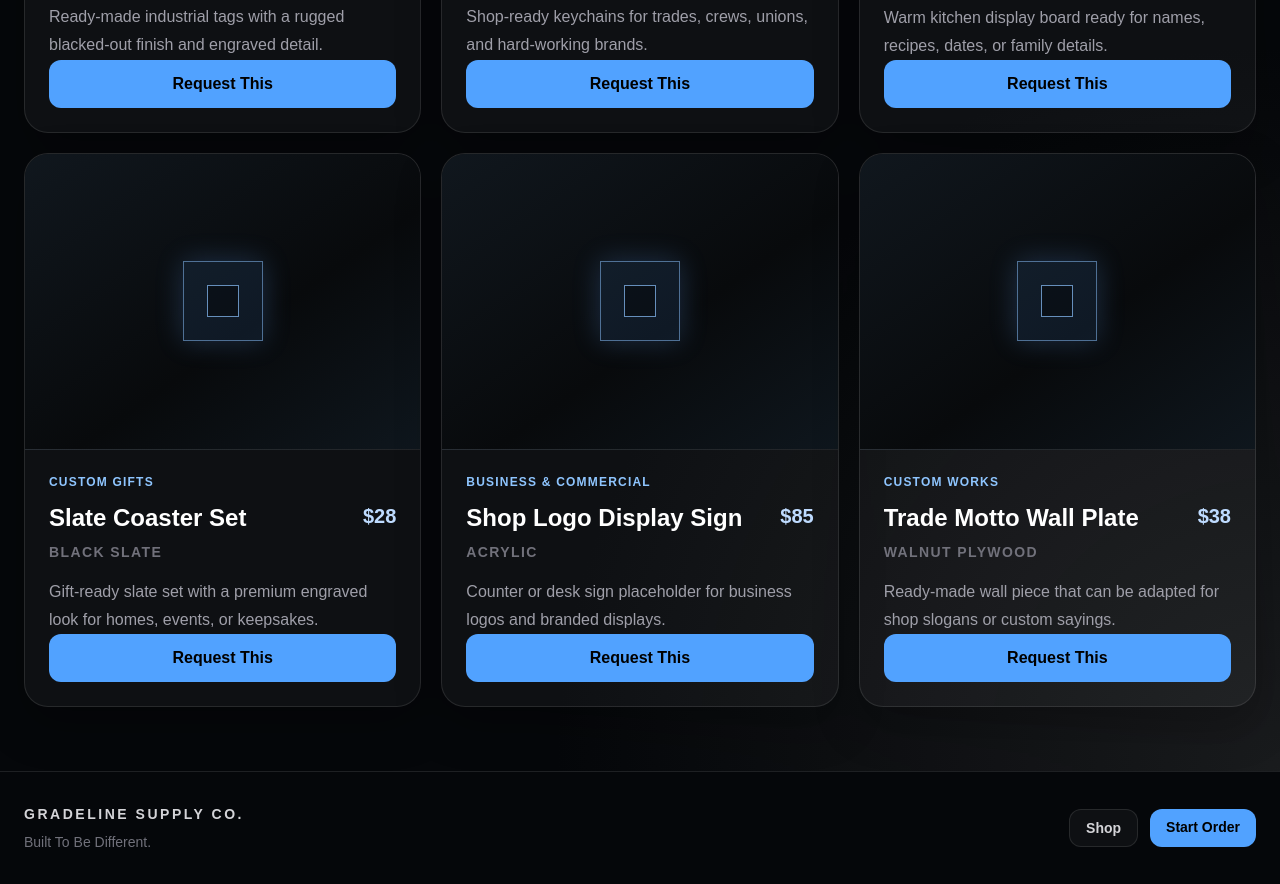
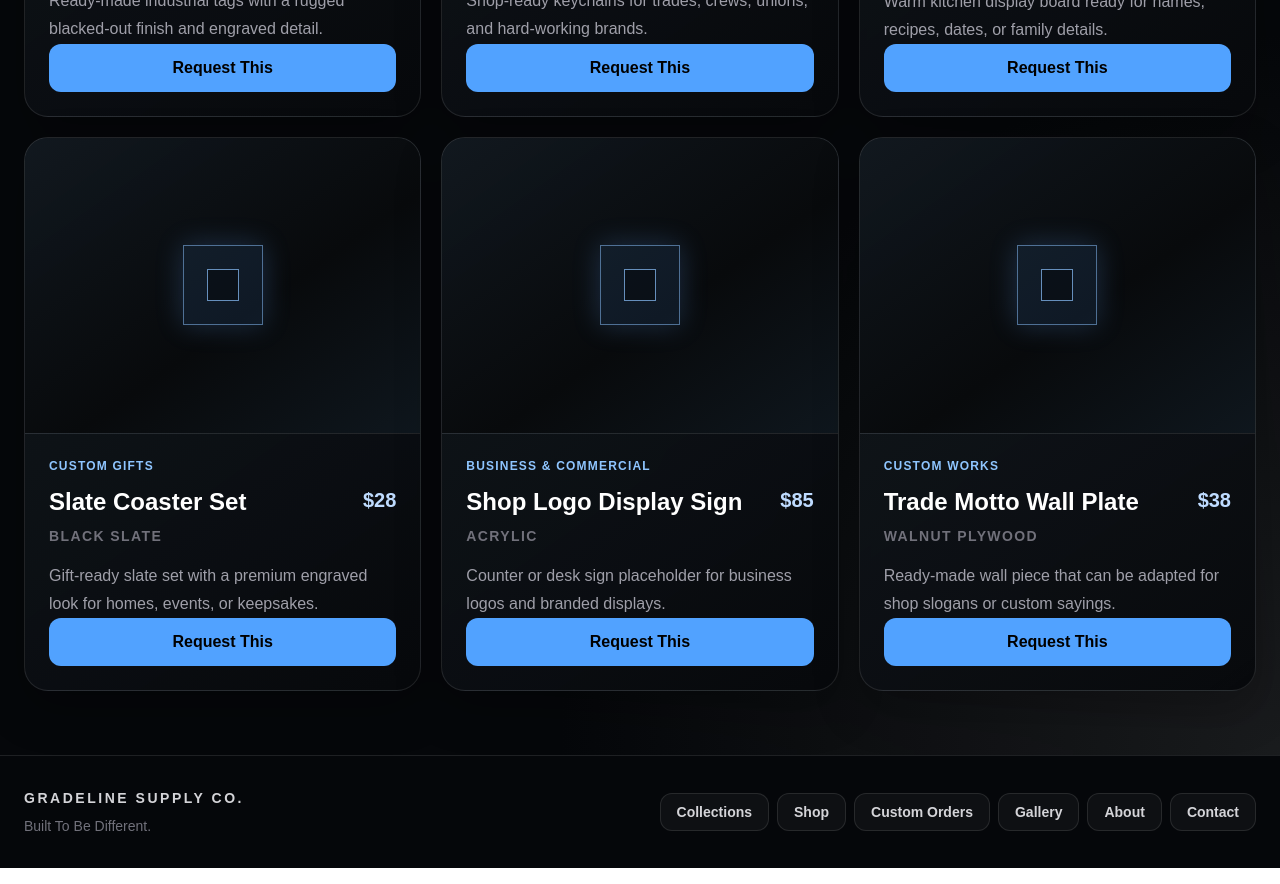
Before and after one commit to davemeeks64-hash/gradeline-supply, a Next.js app: page /shop in a window 1280 px wide. Shown: the part 1100-1984 px from the top of the page. Built offline with nearby package versions, Linux system fonts and the light colour scheme.

Commit message:
Final phase one polish pass

```diff
--- a/src/app/collections/page.tsx
+++ b/src/app/collections/page.tsx
@@ -69,12 +69,12 @@ export default function CollectionsPage() {
   return (
     <>
       <PublicHeader />
-      <main className="min-h-screen bg-[#05070a] text-white">
-      <section className="relative overflow-hidden px-6 py-16">
+      <main className="min-h-screen overflow-hidden bg-[#05070a] text-white">
+      <section className="relative overflow-hidden px-4 py-12 sm:px-6 md:py-16">
         <div className="absolute inset-0 bg-[radial-gradient(circle_at_top_left,_rgba(56,139,196,0.28),_transparent_35%),radial-gradient(circle_at_bottom_right,_rgba(80,80,80,0.28),_transparent_35%)]" />
 
         <div className="relative mx-auto max-w-7xl">
-          <div className="rounded-3xl border border-white/10 bg-gradient-to-br from-zinc-950 via-zinc-900 to-blue-950/40 p-8 shadow-2xl md:p-12">
+          <div className="rounded-3xl border border-white/10 bg-gradient-to-br from-zinc-950 via-zinc-900 to-blue-950/40 p-6 shadow-2xl md:p-10">
             <p className="text-sm font-bold uppercase tracking-widest text-blue-300">
               Gradeline Supply Co.
             </p>
@@ -97,7 +97,7 @@ export default function CollectionsPage() {
             {collections.map((collection) => (
               <article
                 key={collection.title}
-                className="flex flex-col overflow-hidden rounded-3xl border border-white/10 bg-white/[0.04] shadow-[0_18px_45px_rgba(0,0,0,0.28)] transition hover:border-blue-300/40 hover:bg-white/[0.07]"
+                className="flex h-full flex-col overflow-hidden rounded-3xl border border-white/10 bg-[linear-gradient(145deg,rgba(24,31,38,0.72),rgba(7,9,12,0.96))] shadow-[0_18px_45px_rgba(0,0,0,0.28)] transition hover:border-blue-300/40 hover:bg-white/[0.07]"
               >
                 <div className="grid aspect-[4/3] place-items-center border-b border-white/10 bg-[linear-gradient(145deg,rgba(17,24,31,0.96),rgba(8,10,12,1)_58%,rgba(15,23,30,0.98))]">
                   <div className="grid h-20 w-20 place-items-center border border-blue-300/50 bg-blue-400/10 shadow-[0_0_28px_rgba(96,165,250,0.24)]">
--- a/src/app/custom-order/page.tsx
+++ b/src/app/custom-order/page.tsx
@@ -95,12 +95,12 @@ export default function CustomOrderPage() {
   return (
     <>
       <PublicHeader />
-      <main className="min-h-screen bg-[#05070a] text-white">
-      <section className="relative overflow-hidden px-6 py-16">
+      <main className="min-h-screen overflow-hidden bg-[#05070a] text-white">
+      <section className="relative overflow-hidden px-4 py-12 sm:px-6 md:py-16">
         <div className="absolute inset-0 bg-[radial-gradient(circle_at_top_left,_rgba(56,139,196,0.28),_transparent_35%),radial-gradient(circle_at_bottom_right,_rgba(80,80,80,0.28),_transparent_35%)]" />
 
         <div className="relative mx-auto max-w-7xl">
-          <div className="rounded-3xl border border-white/10 bg-gradient-to-br from-zinc-950 via-zinc-900 to-blue-950/40 p-8 shadow-2xl md:p-12">
+          <div className="rounded-3xl border border-white/10 bg-gradient-to-br from-zinc-950 via-zinc-900 to-blue-950/40 p-6 shadow-2xl md:p-10">
             <p className="text-sm font-bold uppercase tracking-widest text-blue-300">
               Gradeline Supply Co.
             </p>
--- a/src/app/gallery/page.tsx
+++ b/src/app/gallery/page.tsx
@@ -59,12 +59,12 @@ export default function GalleryPage() {
   return (
     <>
       <PublicHeader />
-      <main className="min-h-screen bg-[#05070a] text-white">
-      <section className="relative overflow-hidden px-6 py-16">
+      <main className="min-h-screen overflow-hidden bg-[#05070a] text-white">
+      <section className="relative overflow-hidden px-4 py-12 sm:px-6 md:py-16">
         <div className="absolute inset-0 bg-[radial-gradient(circle_at_top_left,_rgba(56,139,196,0.28),_transparent_35%),radial-gradient(circle_at_bottom_right,_rgba(80,80,80,0.28),_transparent_35%)]" />
 
         <div className="relative mx-auto max-w-7xl">
-          <div className="rounded-3xl border border-white/10 bg-gradient-to-br from-zinc-950 via-zinc-900 to-blue-950/40 p-8 shadow-2xl md:p-12">
+          <div className="rounded-3xl border border-white/10 bg-gradient-to-br from-zinc-950 via-zinc-900 to-blue-950/40 p-6 shadow-2xl md:p-10">
             <p className="text-sm font-bold uppercase tracking-widest text-blue-300">
               Gradeline Supply Co.
             </p>
@@ -101,7 +101,7 @@ export default function GalleryPage() {
             {galleryProjects.map((project) => (
               <article
                 key={project.projectName}
-                className="overflow-hidden rounded-3xl border border-white/10 bg-white/[0.04] shadow-[0_18px_45px_rgba(0,0,0,0.28)] transition hover:border-blue-300/40 hover:bg-white/[0.07]"
+                className="h-full overflow-hidden rounded-3xl border border-white/10 bg-[linear-gradient(145deg,rgba(24,31,38,0.72),rgba(7,9,12,0.96))] shadow-[0_18px_45px_rgba(0,0,0,0.28)] transition hover:border-blue-300/40 hover:bg-white/[0.07]"
               >
                 <div className="grid aspect-[4/3] place-items-center border-b border-white/10 bg-[linear-gradient(145deg,rgba(17,24,31,0.96),rgba(8,10,12,1)_58%,rgba(15,23,30,0.98))]">
                   <div className="h-16 w-16 border border-blue-300/50 bg-blue-400/10 shadow-[0_0_28px_rgba(96,165,250,0.24)]" />
--- a/src/app/shop/page.tsx
+++ b/src/app/shop/page.tsx
@@ -65,12 +65,12 @@ export default function ShopPage() {
   return (
     <>
       <PublicHeader />
-      <main className="min-h-screen bg-[#05070a] text-white">
-      <section className="relative overflow-hidden px-6 py-16">
+      <main className="min-h-screen overflow-hidden bg-[#05070a] text-white">
+      <section className="relative overflow-hidden px-4 py-12 sm:px-6 md:py-16">
         <div className="absolute inset-0 bg-[radial-gradient(circle_at_top_left,_rgba(56,139,196,0.28),_transparent_35%),radial-gradient(circle_at_bottom_right,_rgba(80,80,80,0.28),_transparent_35%)]" />
 
         <div className="relative mx-auto max-w-7xl">
-          <div className="rounded-3xl border border-white/10 bg-gradient-to-br from-zinc-950 via-zinc-900 to-blue-950/40 p-8 shadow-2xl md:p-12">
+          <div className="rounded-3xl border border-white/10 bg-gradient-to-br from-zinc-950 via-zinc-900 to-blue-950/40 p-6 shadow-2xl md:p-10">
             <p className="text-sm font-bold uppercase tracking-widest text-blue-300">
               Gradeline Supply Co.
             </p>
@@ -110,7 +110,7 @@ export default function ShopPage() {
             {products.map((product) => (
               <article
                 key={product.productName}
-                className="flex flex-col overflow-hidden rounded-3xl border border-white/10 bg-white/[0.04] shadow-[0_18px_45px_rgba(0,0,0,0.28)] transition hover:border-blue-300/40 hover:bg-white/[0.07]"
+                className="flex h-full flex-col overflow-hidden rounded-3xl border border-white/10 bg-[linear-gradient(145deg,rgba(24,31,38,0.72),rgba(7,9,12,0.96))] shadow-[0_18px_45px_rgba(0,0,0,0.28)] transition hover:border-blue-300/40 hover:bg-white/[0.07]"
               >
                 <div className="grid aspect-[4/3] place-items-center border-b border-white/10 bg-[linear-gradient(145deg,rgba(17,24,31,0.96),rgba(8,10,12,1)_58%,rgba(15,23,30,0.98))]">
                   <div className="grid h-20 w-20 place-items-center border border-blue-300/50 bg-blue-400/10 shadow-[0_0_28px_rgba(96,165,250,0.24)]">
--- a/src/components/PublicFooter.tsx
+++ b/src/components/PublicFooter.tsx
@@ -1,9 +1,18 @@
 import Link from "next/link";
+
+const footerLinks = [
+  { label: "Collections", href: "/collections" },
+  { label: "Shop", href: "/shop" },
+  { label: "Custom Orders", href: "/custom-order" },
+  { label: "Gallery", href: "/gallery" },
+  { label: "About", href: "/about" },
+  { label: "Contact", href: "/contact" },
+];
 
 export function PublicFooter() {
   return (
-    <footer className="border-t border-white/10 bg-[#05070a] px-6 py-8 text-white">
-      <div className="mx-auto flex max-w-7xl flex-col gap-5 text-sm text-zinc-500 md:flex-row md:items-center md:justify-between">
+    <footer className="border-t border-white/10 bg-[#05070a] px-4 py-8 text-white sm:px-6">
+      <div className="mx-auto grid max-w-7xl gap-6 text-sm text-zinc-500 lg:grid-cols-[1fr_auto] lg:items-center">
         <div>
           <p className="font-black uppercase tracking-[0.18em] text-zinc-300">
             Gradeline Supply Co.
@@ -11,19 +20,16 @@ export function PublicFooter() {
           <p className="mt-2">Built To Be Different.</p>
         </div>
 
-        <div className="flex flex-wrap gap-3">
-          <Link
-            href="/shop"
-            className="rounded-xl border border-white/10 bg-white/[0.04] px-4 py-2 font-bold text-zinc-300 transition hover:border-blue-300/40 hover:bg-blue-400/10 hover:text-white"
-          >
-            Shop
-          </Link>
-          <Link
-            href="/custom-order"
-            className="rounded-xl bg-blue-400 px-4 py-2 font-bold text-black transition hover:bg-blue-300"
-          >
-            Start Order
-          </Link>
+        <div className="flex flex-wrap gap-2">
+          {footerLinks.map((link) => (
+            <Link
+              key={link.href}
+              href={link.href}
+              className="rounded-xl border border-white/10 bg-white/[0.04] px-4 py-2 font-bold text-zinc-300 transition hover:border-blue-300/40 hover:bg-blue-400/10 hover:text-white focus-visible:outline focus-visible:outline-2 focus-visible:outline-offset-2 focus-visible:outline-blue-300/70"
+            >
+              {link.label}
+            </Link>
+          ))}
         </div>
       </div>
     </footer>
```
Also changed, not shown: src/components/GradelineAdminSidebar.tsx (+18 -8 lines).
